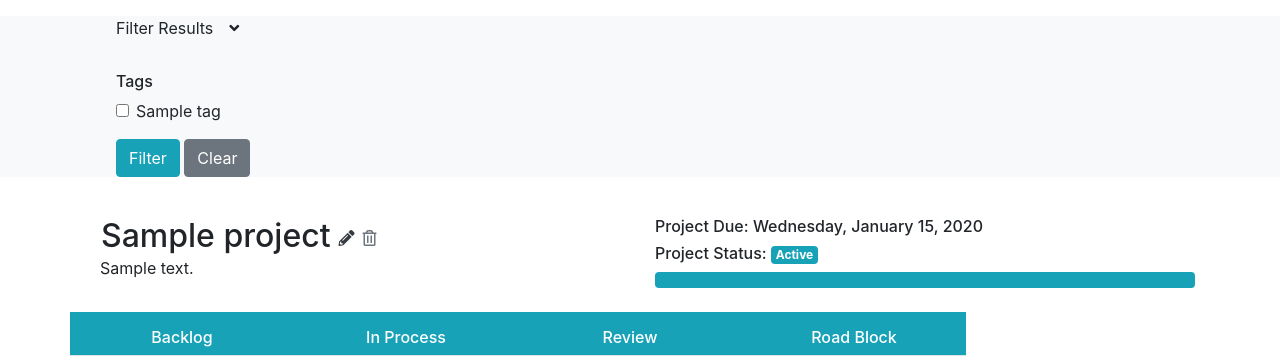
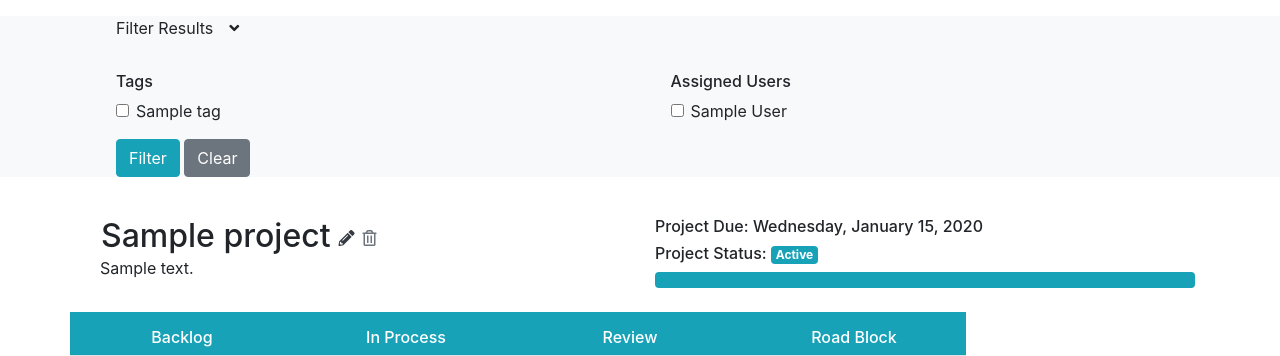
Before and after one commit to kellymorin/check_mate, a Django app: page /projects/1 in a window 1280 px wide, after a click on "Filter Results". Shown: the part 56-412 px from the top of the page. Run offline with Django 3.2, Linux system fonts and the light colour scheme; a user stored in the database is signed in; tables that the repository leaves empty hold one stand-in row (values such as "Sample post"); parts of the project's set-up code (start-up, migrations or seed data) failed here and were passed over; some libraries are stand-ins or nearby versions.

Commit message:
Added filtering for assigned user on project detail page

```diff
--- a/check_mate/templates/project_details.html
+++ b/check_mate/templates/project_details.html
@@ -15,7 +15,7 @@
   <div class="col">
     <div class="row">
       <div class="col">
-        <form action="{% url 'check_mate:project_filter_tags' project_detail.id %}" method="POST">
+        <form action="{% url 'check_mate:project_detail_filter' project_detail.id %}" method="POST">
           {% csrf_token %}
           <div class="row">
             <div class="col">
@@ -32,6 +32,21 @@
                   </div>
                 {% endfor %}
               {% endfor %}
+            </div>
+            <div class="col">
+              {% if user_list %}
+              <h6>Assigned Users</h6>
+              {% for user in user_list %}
+                <div class="form-group form-check">
+                  {% if user in selected_users %}
+                    <input type="checkbox" checked class="form-check-input" id="user-{{user.id}}" name="user-{{user.id}}">
+                  {% else %}
+                    <input type="checkbox" class="form-check-input" id="user-{{user.id}}" name="user-{{user.id}}">
+                  {% endif %}
+                  <label class="form-check-label" for="user-{{user.id}}">{{user.first_name}} {{user.last_name}}</label>
+                </div>
+              {% endfor %}
+              {% endif %}
             </div>
           </div>
         </div>
--- a/check_mate/urls.py
+++ b/check_mate/urls.py
@@ -19,7 +19,7 @@ urlpatterns=[
     # ex. /projects/5
     path("projects/<int:project_id>", views.project_details, name="project_details"),
     # ex. /projects/5/filter
-    path("projects/<int:project_id>/filter", views.project_filter_tags, name="project_filter_tags"),
+    path("projects/<int:project_id>/filter", views.project_detail_filter, name="project_detail_filter"),
     # ex. /projects/add
     path("projects/add", views.project_add, name="project_add"),
     # ex. /projects/5/delete
--- a/check_mate/views/project_views.py
+++ b/check_mate/views/project_views.py
@@ -5,6 +5,7 @@ from django.http import HttpResponseRedirect
 from django.contrib.auth.decorators import login_required
 from django.urls import reverse
 from django.contrib import messages
+from django.db.models import Q
 
 from check_mate.models import *
 from check_mate.forms import ProjectForm
@@ -33,7 +34,6 @@ def projects(request):
 def projects_filter(request):
 
     if request.method == "POST":
-        # projects = Project.objects.all()
         status = []
 
         for item in request.POST:
@@ -45,8 +45,6 @@ def projects_filter(request):
                     status.append(item.split("-")[1])
 
         projects = Project.objects.filter(project_status__in=status)
-
-        # print(status)
 
         context = {
             "projects": projects,
@@ -65,37 +63,78 @@ def project_details(request, project_id):
     Returns:
         [render] -- returns the project_details.html template with specific project details and all associated tickets passed in
     """
+    user_list = []
 
     project_detail = Project.objects.get(pk=project_id)
     tickets = Ticket.objects.filter(project=project_id)
     ticket_tags = Ticket.objects.filter(project=project_id)
+    tasks = Task.objects.filter(ticket__in=tickets)
+
+    for ticket in tickets:
+        if ticket.ticket_assigned_user is not None:
+            if ticket.ticket_assigned_user not in user_list:
+                user_list.append(ticket.ticket_assigned_user)
+
+    for task in tasks:
+        if task.task_assigned_user is not None:
+            if task.task_assigned_user not in user_list:
+                user_list.append(task.task_assigned_user)
+
     context = {
         "project_detail": project_detail,
         "tickets": tickets,
-        "ticket_tags": ticket_tags
+        "ticket_tags": ticket_tags,
+        "user_list": user_list
     }
     return render(request, "project_details.html", context)
 
 @login_required
-def project_filter_tags(request, project_id):
+def project_detail_filter(request, project_id):
 
     if request.method == "POST":
         project_detail = Project.objects.get(pk=project_id)
         ticket_tags = Ticket.objects.filter(project=project_id)
-        tags = []
+        tasks = Task.objects.filter(ticket__in=ticket_tags)
+        tag_list = []
+        users = []
+        user_list = []
+
+        for ticket in ticket_tags:
+            if ticket.ticket_assigned_user is not None:
+                if ticket.ticket_assigned_user not in user_list:
+                    user_list.append(ticket.ticket_assigned_user)
+
+        for task in tasks:
+            if task.task_assigned_user is not None:
+                if task.task_assigned_user not in user_list:
+                    user_list.append(task.task_assigned_user)
 
         for item in request.POST:
             if "tag" in item:
-                tags.append(item.split("-")[1])
+                tag_list.append(item.split("-")[1])
+            if "user" in item:
+                users.append(item.split("-")[1])
 
-        tickets = Ticket.objects.filter(project=project_id).filter(tags__in=tags).distinct()
-        selected_tags = Tag.objects.filter(pk__in=tags)
+        if user_list and tag_list:
+            selected_tags = Tag.objects.filter(pk__in=tag_list)
+            selected_users = User.objects.filter(pk__in=users)
+            tickets = Ticket.objects.filter(project=project_id).filter(Q(tags__in=selected_tags)| Q(ticket_assigned_user__in=selected_users)).distinct()
+        elif tag_list:
+            selected_tags = Tag.objects.filter(pk__in=tag_list)
+            tickets = Ticket.objects.filter(project=project_id).filter(tags__in=selected_tags).distinct()
+            selected_users = []
+        elif user_list:
+            selected_users = User.objects.filter(pk__in=users)
+            tickets = Ticket.objects.filter(project=project_id).filter(ticket_assigned_user__in=selected_users).distinct()
+            selected_tags = []
 
         context={
             "project_detail": project_detail,
             "tickets": tickets,
             "ticket_tags": ticket_tags,
-            "selected_tags": selected_tags
+            "selected_tags": selected_tags,
+            "selected_users": selected_users,
+            "user_list": user_list
         }
 
     return render(request, "project_details.html", context)
```
